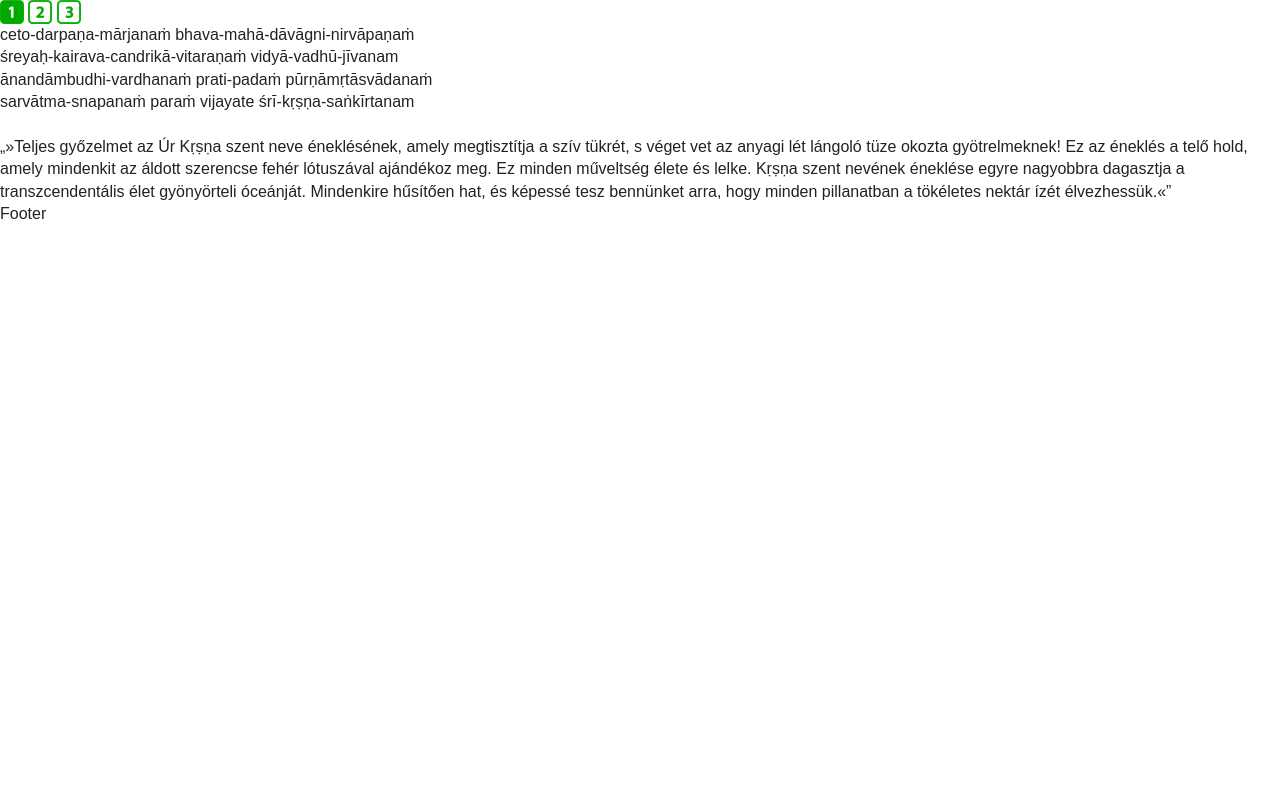
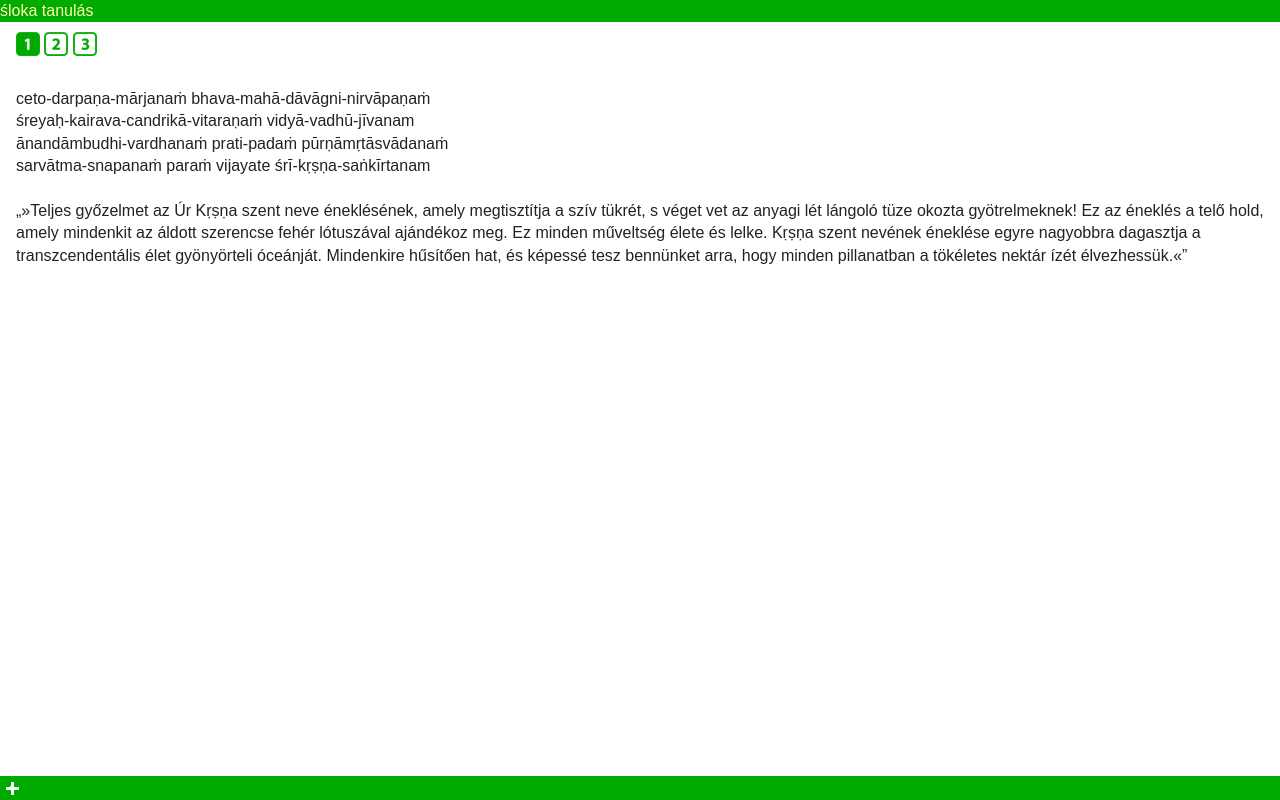
Before and after one commit to rrd108/sloka, a plain HTML site: page index.html in a window 1280 px wide. Drawn offline with nearby package versions, Linux system fonts and the light colour scheme.

Commit message:
some design changes applied

```diff
--- a/css/main.css
+++ b/css/main.css
@@ -87,8 +87,31 @@ textarea {
 /* ==========================================================================
    Author's custom styles
    ========================================================================== */
+header, footer {
+    background-color: #0a0;
+    color: #ffa;
+    width: 100%;
+    position: fixed;
+}
+
+header {
+    top: 0;
+}
+
+footer {
+    bottom: 0;
+}
+
+nav {
+    padding: 2em 1em 1em 1em;
+}
+
 nav img {
     cursor: pointer;
+}
+
+section {
+    padding: 1em;
 }
 
 
--- a/index.html
+++ b/index.html
@@ -14,17 +14,16 @@
         <script src="js/vendor/modernizr-2.8.3.min.js"></script>
     </head>
     <body>
-        <header>
-            <nav>
-                <img src="img/1.png" id="s1">
-                <img src="img/2.png" id="s2">
-                <img src="img/3.png" id="s3">
-            </nav>
-        </header>
+        <header>śloka tanulás</header>
+        <nav>
+            <img src="img/1.png" id="s1">
+            <img src="img/2.png" id="s2">
+            <img src="img/3.png" id="s3">
+        </nav>
         <section id="main">
         </section>
         <footer>
-            Footer
+            <img src="img/plus.png" id="p">
         </footer>
         <script src="https://code.jquery.com/jquery-3.1.1.min.js"></script>
         <script>window.jQuery || document.write('<script src="js/vendor/jquery-3.1.1.min.js"><\/script>')</script>
```
Also changed, not shown: img/plus.png (added).
